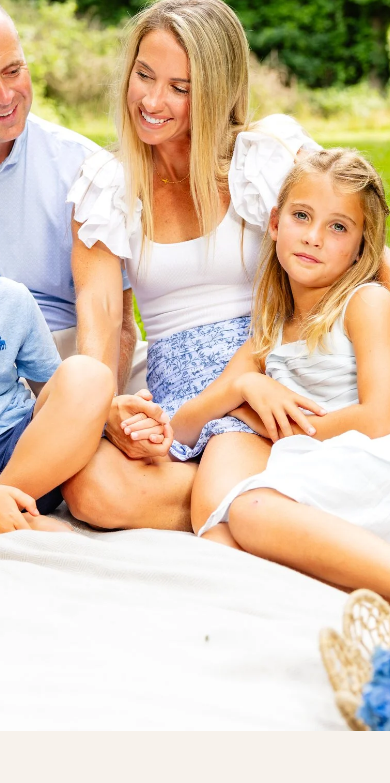
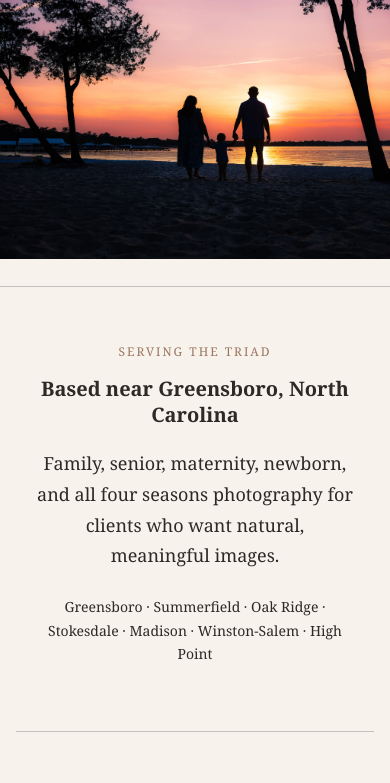
Before and after one commit to jg024349/Caitlin-Gregory-Photography, a website: page index.html in a window 390 px wide. Shown: the part 113-896 px from the top of the page. Drawn offline with Linux system fonts and the light colour scheme; no server answers.

Commit message:
Changed Home Screen

```diff
--- a/index.html
+++ b/index.html
@@ -5,7 +5,7 @@
   <meta name="viewport" content="width=device-width, initial-scale=1.0" />
   <title>Caitlin Gregory Photography | Greensboro NC Photographer</title>
   <meta name="description" content="Caitlin Gregory Photography serves families, seniors, maternity, and newborn clients in Greensboro, Summerfield, Oak Ridge, Stokesdale, and the Triad." />
-  <link rel="stylesheet" href="styles.css?v=20260607-home-hero-centered1" />
+  <link rel="stylesheet" href="styles.css?v=20260609-home-static1" />
 </head>
 
 <body class="home-page">
@@ -41,11 +41,8 @@
 
 <main>
 
-  <section class="hero">
-    <img class="hero-slide hero-slide-one" src="hero.jpg" alt="Family photography session in Greensboro NC" />
-    <img class="hero-slide hero-slide-two" src="testimonial_home.jpg" alt="" aria-hidden="true" />
-    <img class="hero-slide hero-slide-three" src="testimonial_family_gallery.jpg" alt="" aria-hidden="true" />
-    <img class="hero-slide hero-slide-four" src="investment_family.jpg" alt="" aria-hidden="true" />
+  <section class="hero hero-static">
+    <img src="Home_Screen.jpeg" alt="Family portrait session by Caitlin Gregory Photography" />
   </section>
 
   <section class="intro home-location">
--- a/styles.css
+++ b/styles.css
@@ -1773,60 +1773,19 @@ button:disabled {
   object-position: center;
 }
 
-.hero-slide {
-  animation: heroFade 28s infinite;
-  inset-block: clamp(30px, 6vw, 60px);
-  left: 50%;
-  max-width: calc(100% - clamp(30px, 10vw, 10vw));
-  opacity: 0;
-  position: absolute;
-  right: auto;
-  transform: none;
-  translate: -50% 0;
-}
-
-.hero-slide-one {
-  inset: auto;
-  position: relative;
-  translate: none;
-}
-
-.hero-slide-two {
-  animation-delay: 7s;
-}
-
-.hero-slide-three {
-  animation-delay: 14s;
-}
-
-.hero-slide-four {
-  animation-delay: 21s;
-}
-
-@keyframes heroFade {
-  0%,
-  20%,
-  100% {
-    opacity: 1;
-    transform: none;
-  }
-
-  28%,
-  92% {
-    opacity: 0;
-    transform: none;
-  }
-}
-
-@media (prefers-reduced-motion: reduce) {
-  .hero-slide {
-    animation: none;
-    opacity: 0;
-  }
-
-  .hero-slide-one {
-    opacity: 1;
-  }
+.home-page .hero-static {
+  background: #f7f2ec;
+  border-bottom: 1px solid rgba(45, 41, 37, 0.24);
+  margin: clamp(36px, 4.5vw, 58px) auto 0;
+  max-width: min(1480px, calc(100% - clamp(42px, 8vw, 96px)));
+  padding: 0 0 clamp(38px, 5vw, 62px);
+}
+
+.home-page .hero-static img {
+  height: auto;
+  max-height: min(76vh, 760px);
+  object-fit: contain;
+  width: 100%;
 }
 
 .hero-card {
@@ -3005,6 +2964,14 @@ button:disabled {
     padding: 0;
   }
 
+  .home-page .hero-static {
+    border-bottom: 1px solid rgba(45, 41, 37, 0.24);
+    margin: 0 auto;
+    max-width: 100%;
+    min-height: 0;
+    padding: 112px 0 clamp(24px, 7vw, 36px);
+  }
+
   .home-page .hero img {
     height: 100svh;
     min-height: 720px;
@@ -3013,12 +2980,11 @@ button:disabled {
     width: 100%;
   }
 
-  .home-page .hero-slide {
-    inset: 0;
-    left: 0;
-    max-width: none;
-    right: 0;
-    translate: none;
+  .home-page .hero-static img {
+    height: auto;
+    min-height: 0;
+    object-fit: contain;
+    width: 100%;
   }
 
   .home-page .hero-card {
@@ -3334,3 +3300,23 @@ button:disabled {
     max-width: 1720px;
   }
 }
+
+body.home-page .hero.hero-static {
+  max-width: min(1480px, calc(100% - clamp(42px, 8vw, 96px)));
+}
+
+body.home-page .hero.hero-static img {
+  height: auto;
+  max-height: min(76vh, 760px);
+  min-height: 0;
+  object-fit: contain;
+  object-position: center;
+  width: 100%;
+}
+
+@media (max-width: 900px) {
+  body.home-page .hero.hero-static {
+    max-width: 100%;
+    padding-top: 112px;
+  }
+}
```
Also changed, not shown: Home_Screen.jpeg (added).
